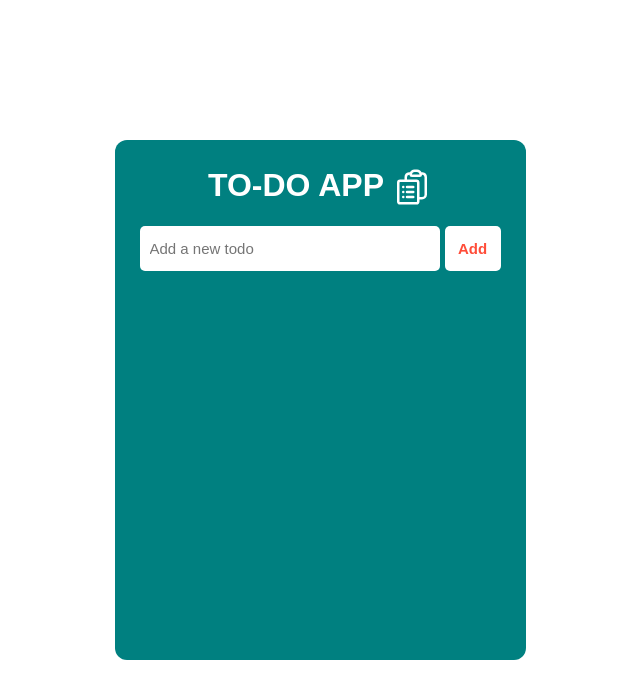
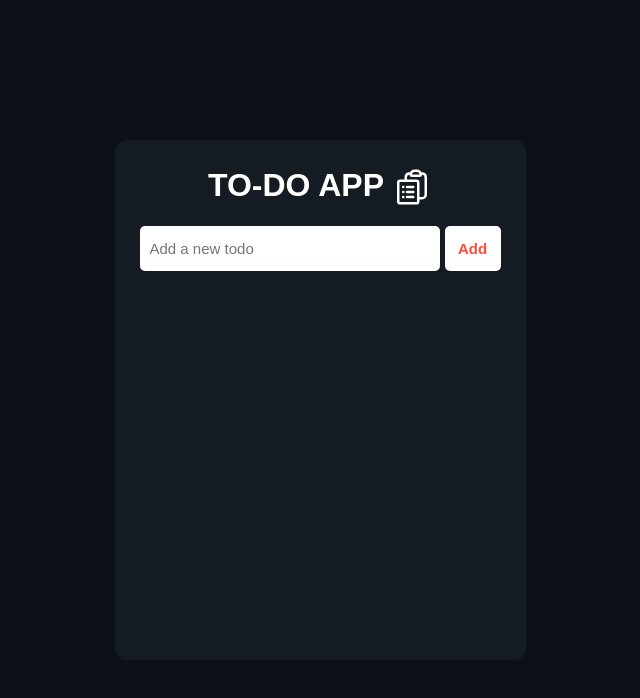
Before and after one commit to ahmud-z/todo-list-app, a plain HTML site: page index.html in a window 1280 px wide. Shown: the whole page, without its empty margins (320-960 px from the left). Drawn offline with nearby package versions, Linux system fonts and the light colour scheme.

Commit message:
Update style.css

```diff
--- a/style.css
+++ b/style.css
@@ -14,10 +14,11 @@ body {
     display: flex;
     align-items: center;
     justify-content: center;
+    background: #0D1117;
 }
 
 .container {
-    background: teal;
+    background: #151B23;
     border-radius: 12px;
     padding: 25px;
     height: 65%;
```
